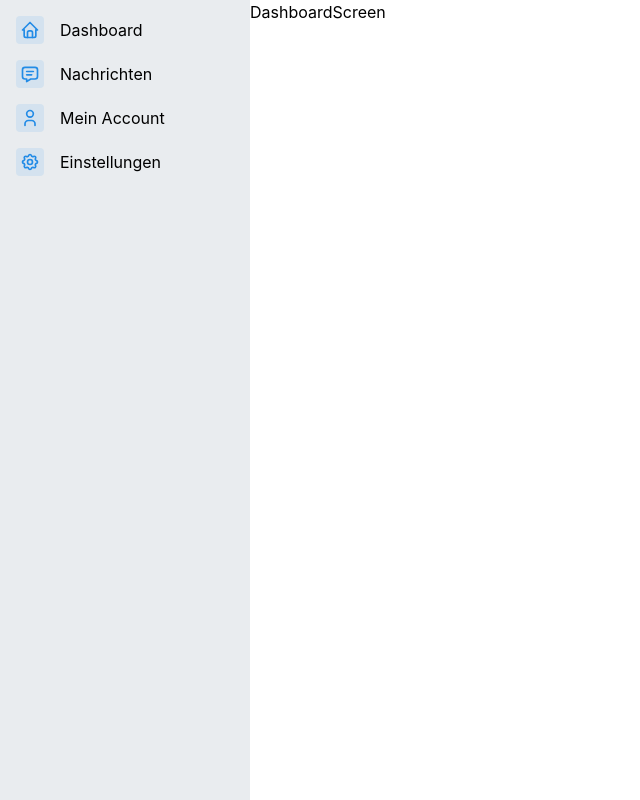
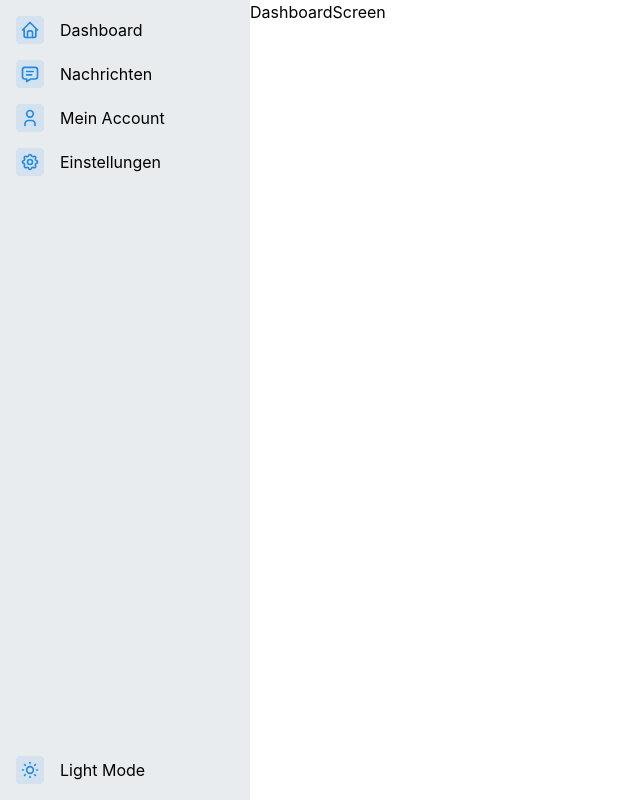
Before and after one commit to Daniel-Singer/iu-frontend, a React (Vite) app: page / in a window 1280 px wide. Shown: the whole page, without its empty margins (0-640 px from the left). Built offline with nearby package versions, Linux system fonts and the light colour scheme.

Commit message:
color scheme toggle implemented

```diff
--- /dev/null
+++ b/src/components/buttons/ColorSchemeButton.tsx
@@ -0,0 +1,28 @@
+import {
+  Group,
+  Text,
+  ThemeIcon,
+  UnstyledButton,
+  useMantineColorScheme,
+} from '@mantine/core';
+import { IconMoon, IconSun } from '@tabler/icons-react';
+
+const ColorSchemeButton = () => {
+  const { colorScheme, toggleColorScheme } = useMantineColorScheme();
+  return (
+    <UnstyledButton onClick={toggleColorScheme}>
+      <Group>
+        <ThemeIcon variant="light">
+          {colorScheme === 'light' ? (
+            <IconMoon size={20} />
+          ) : (
+            <IconSun size={20} />
+          )}
+        </ThemeIcon>
+        <Text>{colorScheme === 'light' ? 'Dark Mode' : 'Light Mode'}</Text>
+      </Group>
+    </UnstyledButton>
+  );
+};
+
+export default ColorSchemeButton;
--- a/src/components/navbar/Navbar.tsx
+++ b/src/components/navbar/Navbar.tsx
@@ -7,6 +7,7 @@ import {
   IconUser,
 } from '@tabler/icons-react';
 import Navlink from '../navlink/Navlink';
+import ColorSchemeButton from '../buttons/ColorSchemeButton';
 
 const navLinks = [
   {
@@ -33,10 +34,15 @@ const navLinks = [
 
 const Navbar = () => {
   return (
-    <Stack className={classes.navbar}>
-      {navLinks?.map((link) => (
-        <Navlink key={link.path} {...link} />
-      ))}
+    <Stack className={classes.navbar} justify="space-between">
+      <Stack>
+        {navLinks?.map((link) => (
+          <Navlink key={link.path} {...link} />
+        ))}
+      </Stack>
+      <Stack>
+        <ColorSchemeButton />
+      </Stack>
     </Stack>
   );
 };
```
